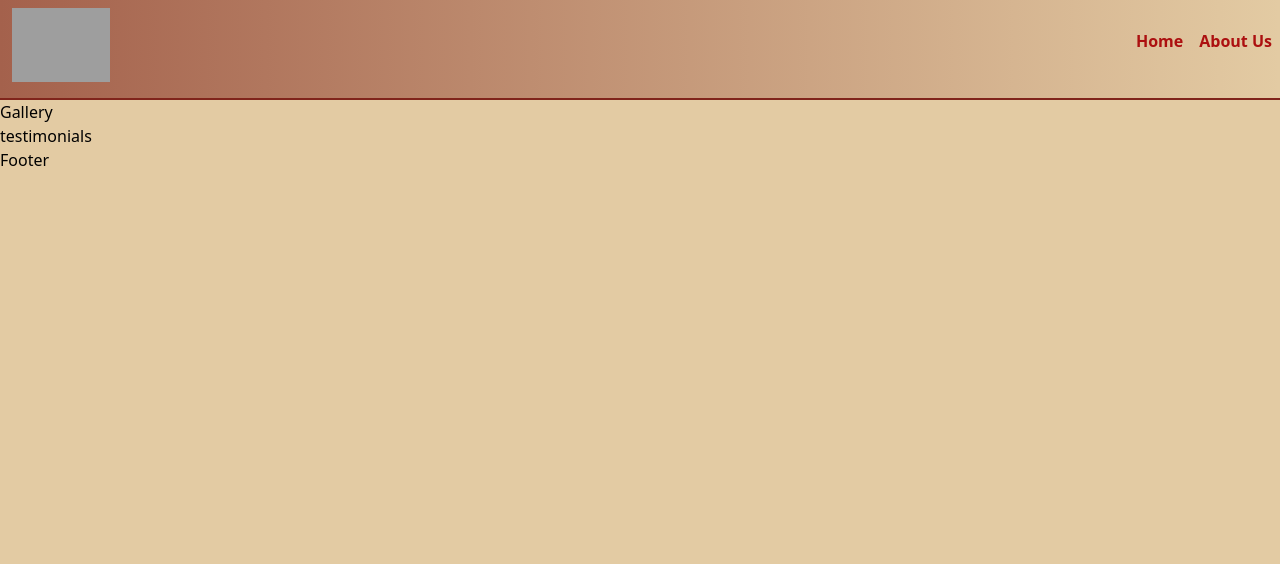
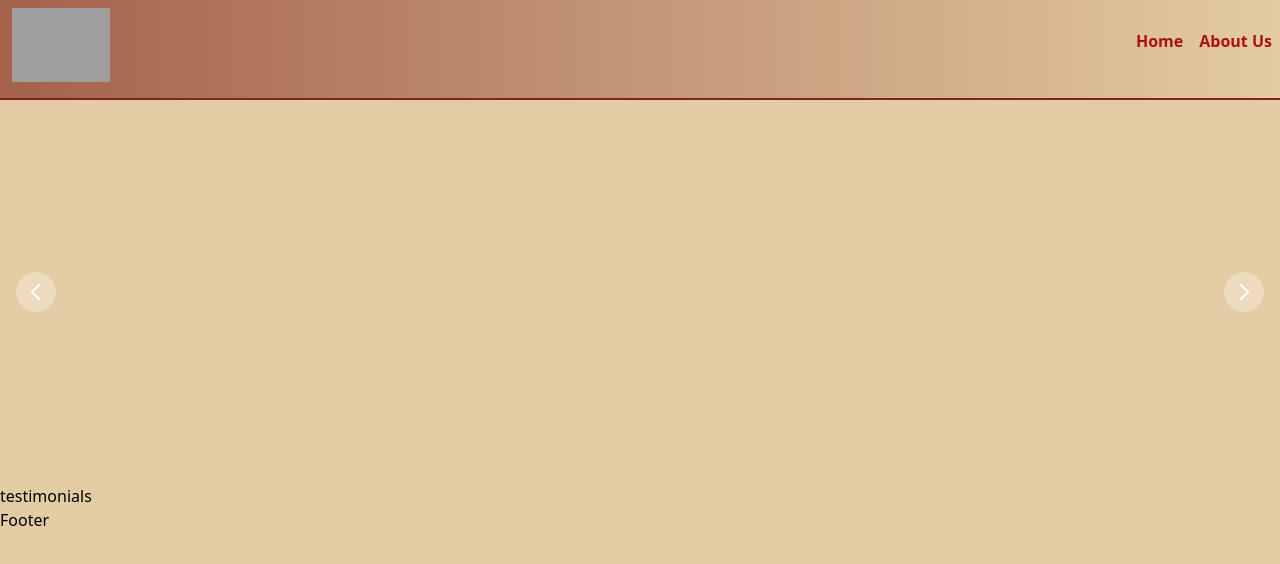
Before and after one commit to sramalho94/AllstateCarpets, a Next.js app in the folder allstate-carpets-next/: page / in a window 1280 px wide. Shown: the top 564 px of the page. Built offline with nearby package versions, Linux system fonts and the light colour scheme; grey boxes are pictures that could not be loaded.

Commit message:
rendered Carousel component in home page

```diff
--- a/allstate-carpets-next/app/page.js
+++ b/allstate-carpets-next/app/page.js
@@ -2,13 +2,16 @@ import Image from 'next/image'
 import { Inter } from '@next/font/google'
 import './globals.css'
 import Footer from '@/components/Footer'
+import Carousel from '@/components/Carousel'
 
 const inter = Inter({ subsets: ['latin'] })
 
 export default function Home() {
   return (
     <main className="bg-[#e3cba3] h-full">
-      <div>Gallery</div>
+      <div>
+        <Carousel />
+      </div>
       <div>testimonials</div>
       <Footer />
     </main>
```
